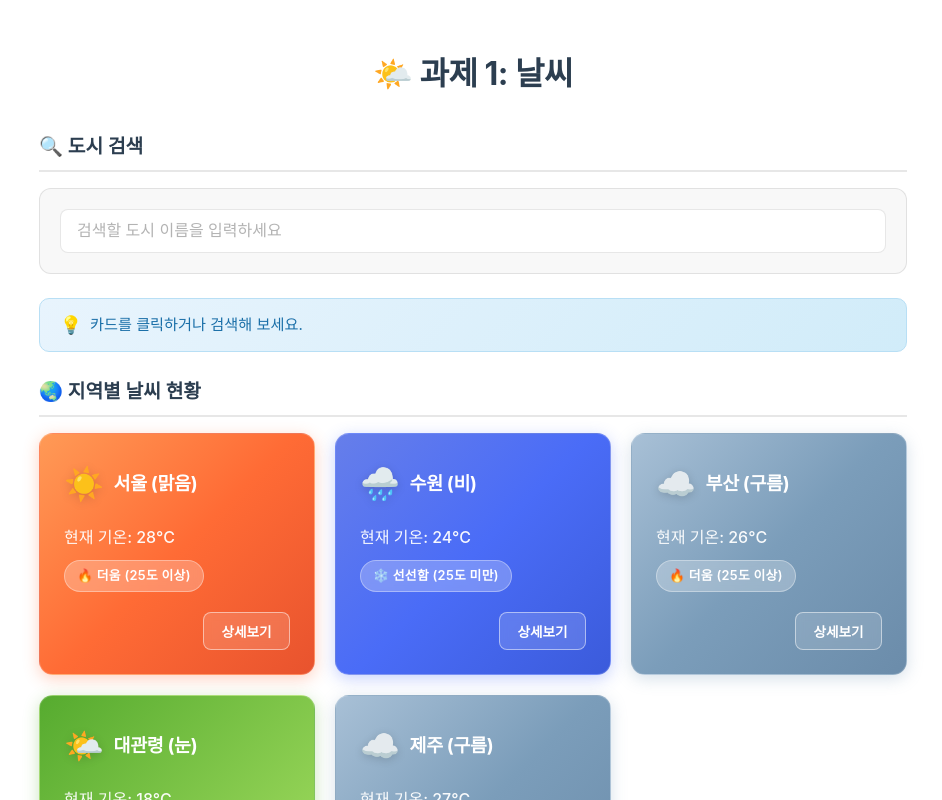
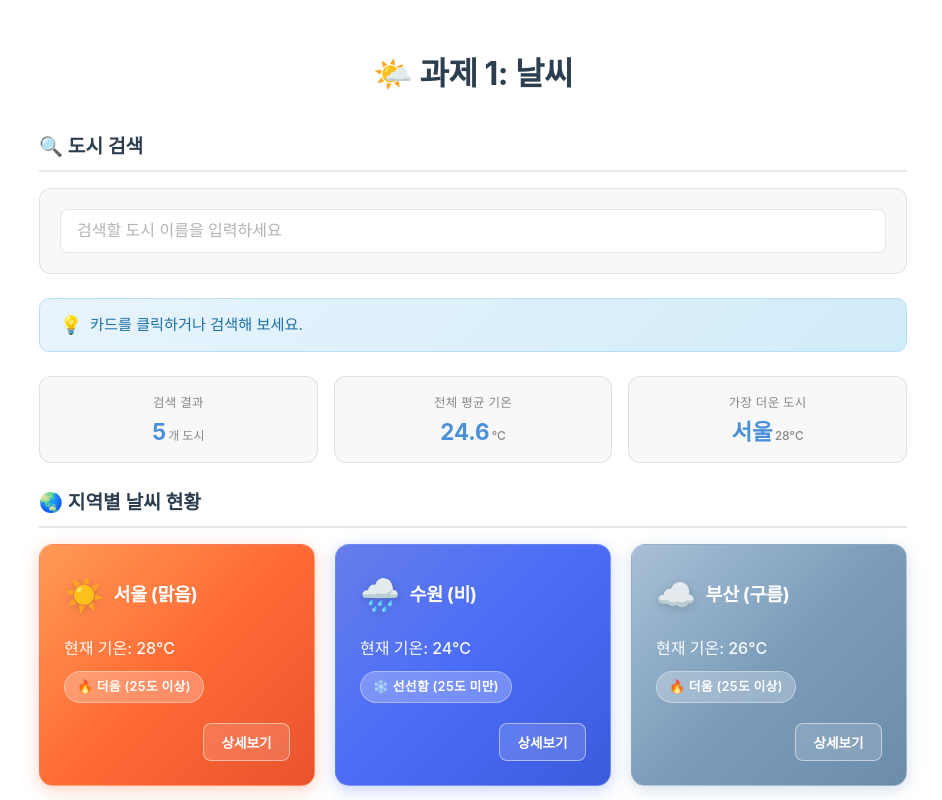
Before and after one commit to whtndus/Skala_Vue_Assignment, a Vue app: page / in a window 1280 px wide. Shown: the top 800 px of the page, without its empty margins (167-1109 px from the left). Built offline with nearby package versions, Linux system fonts and the light colour scheme.

Commit message:
추가 기능

```diff
--- a/src/components/WeatherApp.vue
+++ b/src/components/WeatherApp.vue
@@ -48,6 +48,23 @@ const matchedCity = computed(() => {
   const found = weatherList.value.find((city) => city.name.includes(query))
   return found ? found.name : ''
 })
+
+// ──────────────────────────────────────────────
+// computed — 통계 정보
+// ──────────────────────────────────────────────
+// 현재 필터링된 결과 개수
+const resultCount = computed(() => filteredWeatherList.value.length)
+
+// 전체 도시 평균 기온 (소수점 1자리)
+const avgTemp = computed(() => {
+  const total = weatherList.value.reduce((sum, c) => sum + c.temp, 0)
+  return (total / weatherList.value.length).toFixed(1)
+})
+
+// 가장 더운 도시
+const hottestCity = computed(() =>
+  [...weatherList.value].sort((a, b) => b.temp - a.temp)[0]
+)
 
 // ──────────────────────────────────────────────
 // 3. 이벤트 핸들링 — 카드 클릭 시 도시 선택
@@ -135,6 +152,22 @@ const getCardGradient = (status) => {
       <span class="status-icon">{{ selectedCityInfo === '카드를 클릭하거나 검색해 보세요.' ? '💡' : '📍' }}</span>
       <span>{{ selectedCityInfo }}</span>
     </div>
+
+    <!-- 통계 요약 섹션 — computed 활용 -->
+    <section class="stats-section">
+      <div class="stat-card">
+        <span class="stat-label">검색 결과</span>
+        <span class="stat-value">{{ resultCount }}<small>개 도시</small></span>
+      </div>
+      <div class="stat-card">
+        <span class="stat-label">전체 평균 기온</span>
+        <span class="stat-value">{{ avgTemp }}<small>°C</small></span>
+      </div>
+      <div class="stat-card">
+        <span class="stat-label">가장 더운 도시</span>
+        <span class="stat-value">{{ hottestCity.name }}<small> {{ hottestCity.temp }}°C</small></span>
+      </div>
+    </section>
 
     <!-- 지역별 날씨 현황 — v-for 배열 렌더링
         :key에 고유 id를 바인딩하여 Vue의 가상 DOM 효율적 패치 보장
@@ -462,6 +495,53 @@ h2 {
   transform: scale(0.97);
 }
 
+/* Stats Section */
+.stats-section {
+  display: grid;
+  grid-template-columns: repeat(3, 1fr);
+  gap: 1rem;
+  margin-bottom: 1.5rem;
+}
+
+.stat-card {
+  display: flex;
+  flex-direction: column;
+  align-items: center;
+  gap: 0.4rem;
+  padding: 1rem 0.75rem;
+  background: var(--color-background-soft);
+  border: 1px solid var(--color-border);
+  border-radius: 12px;
+  text-align: center;
+  transition: transform 0.2s, box-shadow 0.2s;
+}
+
+.stat-card:hover {
+  transform: translateY(-2px);
+  box-shadow: 0 6px 16px rgba(0, 0, 0, 0.08);
+}
+
+.stat-label {
+  font-size: 0.78rem;
+  color: #888;
+  font-weight: 500;
+  letter-spacing: 0.3px;
+}
+
+.stat-value {
+  font-size: 1.4rem;
+  font-weight: 700;
+  color: #4a90d9;
+  line-height: 1.2;
+}
+
+.stat-value small {
+  font-size: 0.75rem;
+  font-weight: 500;
+  color: #888;
+  margin-left: 2px;
+}
+
 /* No Data */
 .no-data {
   text-align: center;
```
